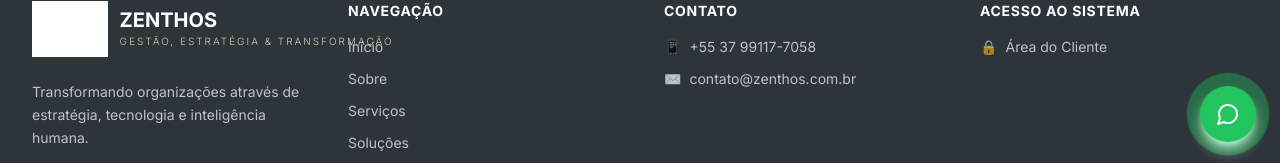
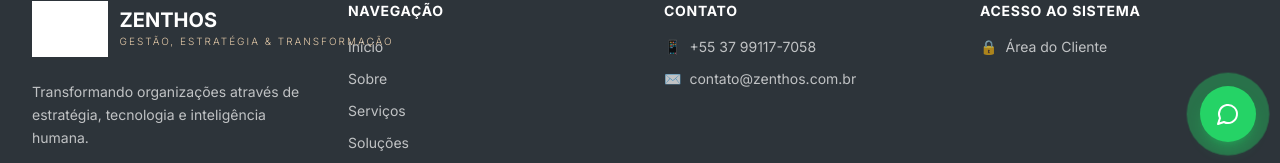
Before and after one commit to trivoroficial/consult_recruit, a Next.js app: page / in a window 1280 px wide. Both pictures are taken after typing "Sample", "5551234", "Sample", "name@example.com", "Sample" into the empty fields and a click on the button "Enviar Mensagem". Shown: the part 6625-6788 px from the top of the page. Built offline with nearby package versions, Linux system fonts and the light colour scheme; grey boxes are pictures that could not be loaded.

Commit message:
Update WhatsAppButton with new number and message

```diff
--- a/src/components/layout/WhatsAppButton.tsx
+++ b/src/components/layout/WhatsAppButton.tsx
@@ -3,16 +3,20 @@
 import { MessageCircle } from 'lucide-react'
 
 export function WhatsAppButton() {
+  const whatsappNumber = "5537991177058"
+  const whatsappMessage = "Olá! Gostaria de conhecer as soluções da ZENTHOS."
+  const whatsappUrl = `https://wa.me/${whatsappNumber}?text=${encodeURIComponent(whatsappMessage)}`
+
   return (
     <a
-      href="https://wa.me/5534991177058?text=Olá! Gostaria de conhecer as soluções da TRIVOR."
+      href={whatsappUrl}
       target="_blank"
       rel="noopener noreferrer"
       className="fixed bottom-6 right-6 z-50 group"
     >
       <div className="relative">
-        <div className="absolute inset-0 bg-green-500 rounded-full animate-ping opacity-75"></div>
-        <div className="relative bg-green-500 hover:bg-green-600 text-white p-4 rounded-full shadow-lg shadow-green-200 hover:shadow-green-300 transition-all duration-300 hover:scale-110">
+        <div className="absolute inset-0 bg-[#25D366] rounded-full animate-ping opacity-75"></div>
+        <div className="relative bg-[#25D366] hover:bg-[#1DA851] text-white p-4 rounded-full shadow-lg shadow-[#25D366]/30 hover:shadow-[#25D366]/50 transition-all duration-300 hover:scale-110">
           <MessageCircle className="h-6 w-6" />
         </div>
       </div>
```
